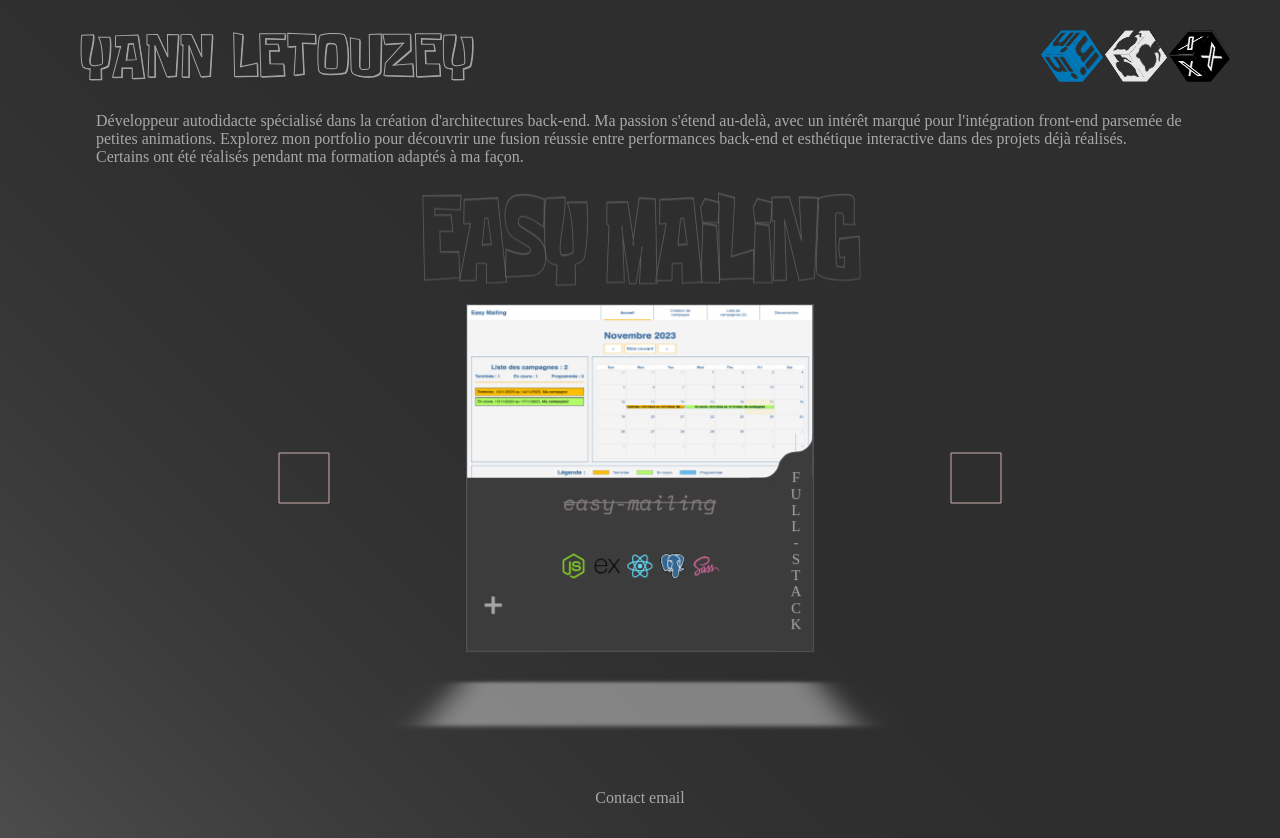
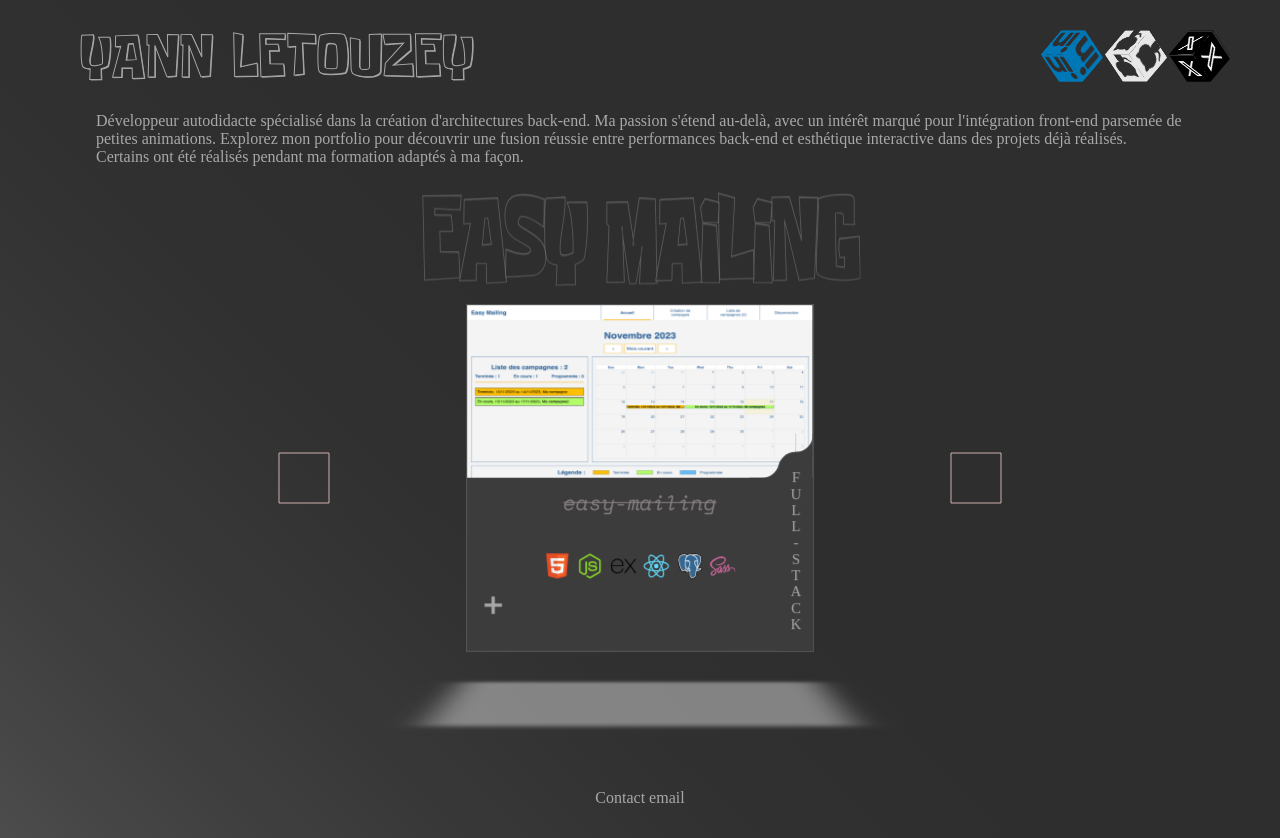
Before and after one commit to yannletouzey/yannletouzey-portfolio-react, a React (Vite) app: page / in a window 1280 px wide. Built offline with nearby package versions, Linux system fonts and the light colour scheme.

Commit message:
add techno

```diff
--- a/src/assets/data/dataCarousel.js
+++ b/src/assets/data/dataCarousel.js
@@ -7,6 +7,7 @@ const dataCarousel = [
     link: "#",
     page: "/easy-mailing",
     techno: {
+      html: new URL('../../assets/icons/html.svg', import.meta.url),
       react: new URL('../../assets/icons/react.svg', import.meta.url),
       node: new URL('../../assets/icons/node.svg', import.meta.url),
       express: new URL('../../assets/icons/express.svg', import.meta.url),
@@ -27,6 +28,7 @@ const dataCarousel = [
     link: "#",
     page: "/easy-time-clock",
     techno: {
+      html: new URL('../../assets/icons/html.svg', import.meta.url),
       css: new URL('../../assets/icons/css.svg', import.meta.url),
       js: new URL('../../assets/icons/js.svg', import.meta.url),
       php: new URL('../../assets/icons/php.svg', import.meta.url),
@@ -46,6 +48,7 @@ const dataCarousel = [
     link: "https://portfolio-selim-react.vercel.app/",
     page: "/portfolio-selim",
     techno: {
+      html: new URL('../../assets/icons/html.svg', import.meta.url),
       sass: new URL('../../assets/icons/sass.svg', import.meta.url),
       react: new URL('../../assets/icons/react.svg', import.meta.url)
     },
@@ -62,6 +65,8 @@ const dataCarousel = [
     link: "https://hand-animation-one.vercel.app/",
     page: "/jack's-hand",
     techno: {
+      html: new URL('../../assets/icons/html.svg', import.meta.url),
+      css: new URL('../../assets/icons/css.svg', import.meta.url),
       three: new URL("../../assets/icons/three.png", import.meta.url),
       js: new URL('../../assets/icons/js.svg', import.meta.url)
     },
@@ -94,6 +99,7 @@ const dataCarousel = [
     link: "https://cube-wave.vercel.app",
     page: "/cube-wave",
     techno: {
+      html: new URL('../../assets/icons/html.svg', import.meta.url),
       css: new URL('../../assets/icons/css.svg', import.meta.url),
       js: new URL('../../assets/icons/js.svg', import.meta.url)
     },
@@ -110,6 +116,7 @@ const dataCarousel = [
     link: "https://www.statistiques-covid.com",
     page: "/statistiques-covid",
     techno: {
+      html: new URL('../../assets/icons/html.svg', import.meta.url),
       css: new URL('../../assets/icons/css.svg', import.meta.url),
       js: new URL('../../assets/icons/js.svg', import.meta.url),
       php: new URL('../../assets/icons/php.svg', import.meta.url),
@@ -128,6 +135,7 @@ const dataCarousel = [
     link: "https://cube-in-cube.vercel.app",
     page: "/cube-in-cube",
     techno: {
+      html: new URL('../../assets/icons/html.svg', import.meta.url),
       css: new URL('../../assets/icons/css.svg', import.meta.url),
       js: new URL('../../assets/icons/js.svg', import.meta.url)
     },
@@ -144,6 +152,7 @@ const dataCarousel = [
     link: "https://visual-padding-margin-css.vercel.app/",
     page: "/padding-margin-css",
     techno: {
+      html: new URL('../../assets/icons/html.svg', import.meta.url),
       css: new URL('../../assets/icons/css.svg', import.meta.url),
       js: new URL('../../assets/icons/js.svg', import.meta.url)
     },
@@ -160,6 +169,7 @@ const dataCarousel = [
     link: "https://build-cube-css.vercel.app/",
     page: "/build-cube-css",
     techno: {
+      html: new URL('../../assets/icons/html.svg', import.meta.url),
       css: new URL('../../assets/icons/css.svg', import.meta.url),
       js: new URL('../../assets/icons/js.svg', import.meta.url)
     },
@@ -176,6 +186,7 @@ const dataCarousel = [
     link: "https://cardiac-cohesion.vercel.app/",
     page: "/cardiac-cohesion",
     techno: {
+      html: new URL('../../assets/icons/html.svg', import.meta.url),
       css: new URL('../../assets/icons/css.svg', import.meta.url),
       js: new URL('../../assets/icons/js.svg', import.meta.url)
     },
@@ -192,6 +203,7 @@ const dataCarousel = [
     link: "https://trouve-ta-ville-blond.vercel.app/",
     page: "/trouve-ta-ville",
     techno: {
+      html: new URL('../../assets/icons/html.svg', import.meta.url),
       css: new URL('../../assets/icons/css.svg', import.meta.url),
       js: new URL('../../assets/icons/js.svg', import.meta.url),
       react: new URL('../../assets/icons/react.svg', import.meta.url),
@@ -209,6 +221,7 @@ const dataCarousel = [
     link: "https://puzzle-game.vercel.app/",
     page: "/puzzle",
     techno: {
+      html: new URL('../../assets/icons/html.svg', import.meta.url),
       css: new URL('../../assets/icons/css.svg', import.meta.url),
       js: new URL('../../assets/icons/js.svg', import.meta.url)
     },
@@ -226,6 +239,7 @@ const dataCarousel = [
     link: "https://fun-with-flags-js.vercel.app/",
     page: "/fun-with-flags",
     techno: {
+      html: new URL('../../assets/icons/html.svg', import.meta.url),
       css: new URL('../../assets/icons/css.svg', import.meta.url),
       js: new URL('../../assets/icons/js.svg', import.meta.url),
       react: new URL('../../assets/icons/react.svg', import.meta.url)
```
